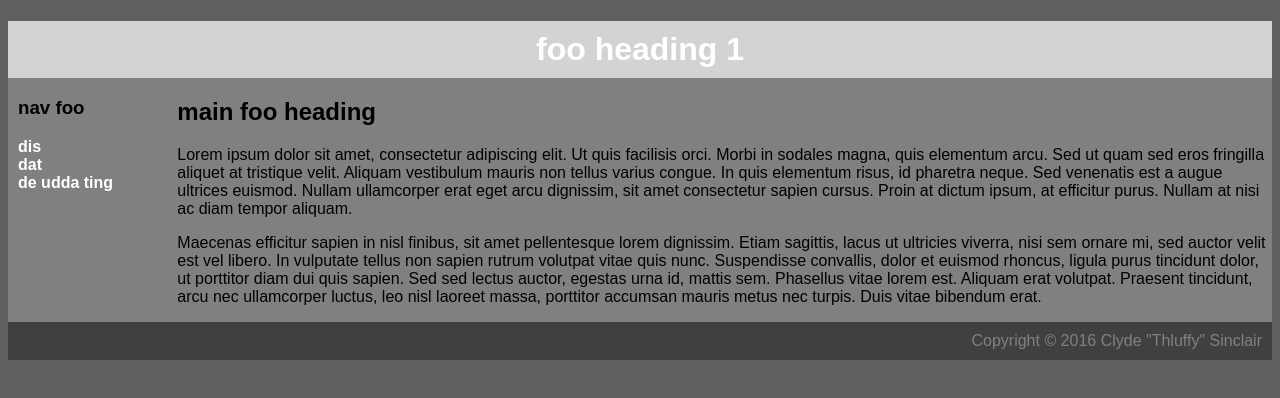
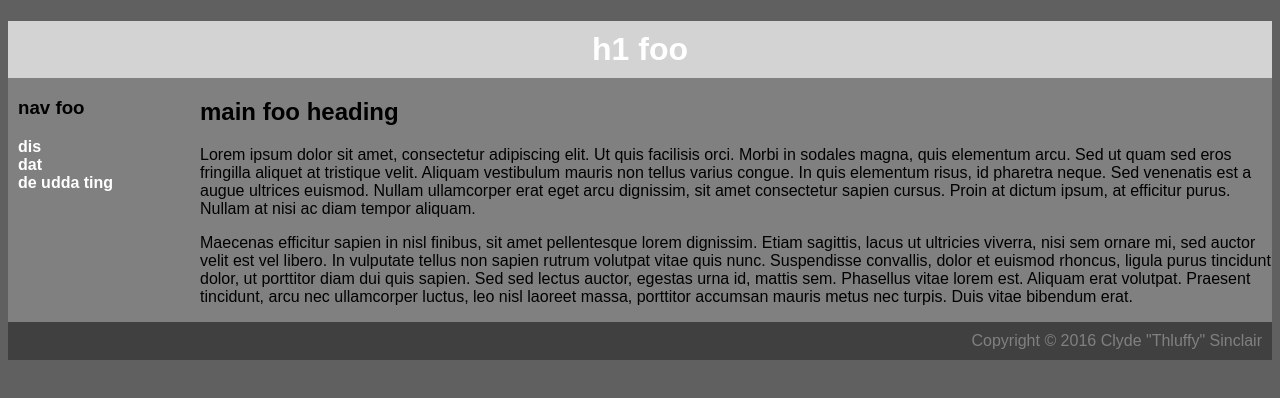
Before and after one commit to erinleeny/elee11, a plain HTML site: page 18_css/2_external/index.html in a window 1280 px wide. Drawn offline with Linux system fonts and the light colour scheme.

```diff
--- a/18_css/2_external/index.html
+++ b/18_css/2_external/index.html
@@ -12,7 +12,7 @@
     <link rel="stylesheet" href="styles.css">
   </head>
   <body>
-    <h1>foo heading 1</h1>
+    <h1>h1 foo</h1>
     <div id="wrapper">
         <div id="links">
             <h3>nav foo</h3>
--- a/18_css/2_external/styles.css
+++ b/18_css/2_external/styles.css
@@ -16,7 +16,7 @@ h1 {
 }
 #links {
   display:inline-block;
-  width:600px;
+  width:700px;
   padding-left:10px;
 }
 a {
```
Also changed, not shown: 18_css/target_styling.png (added), 1 other file.
